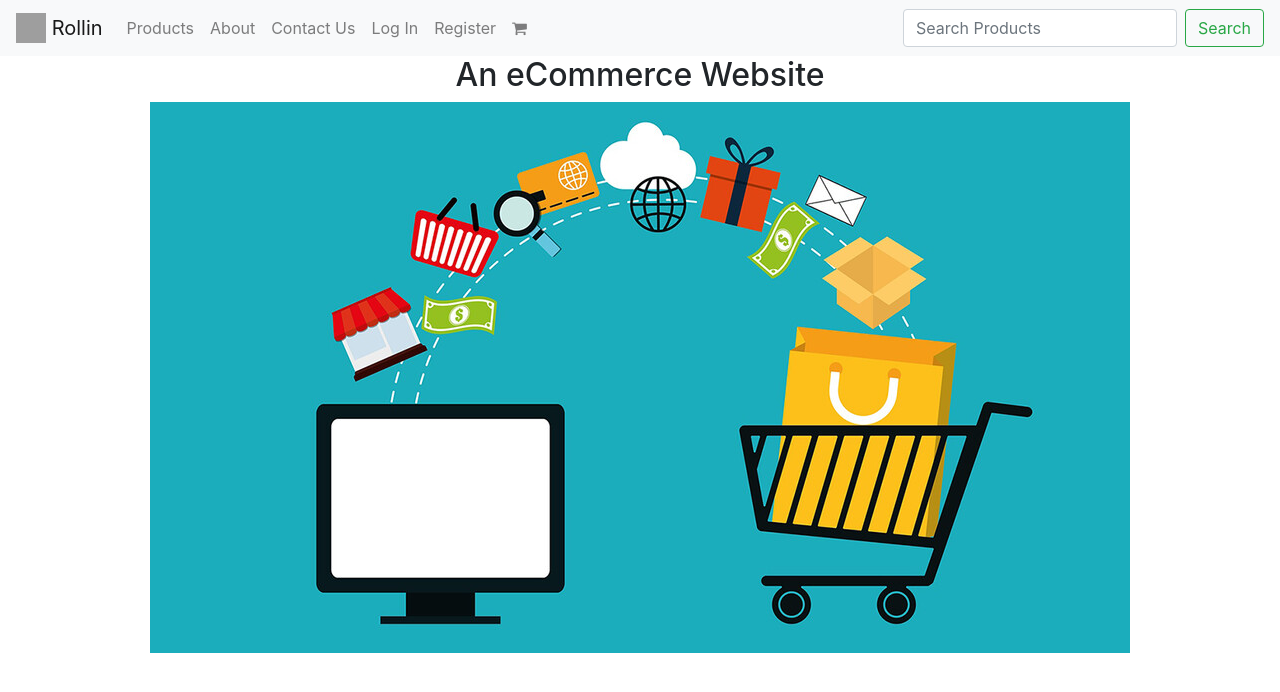
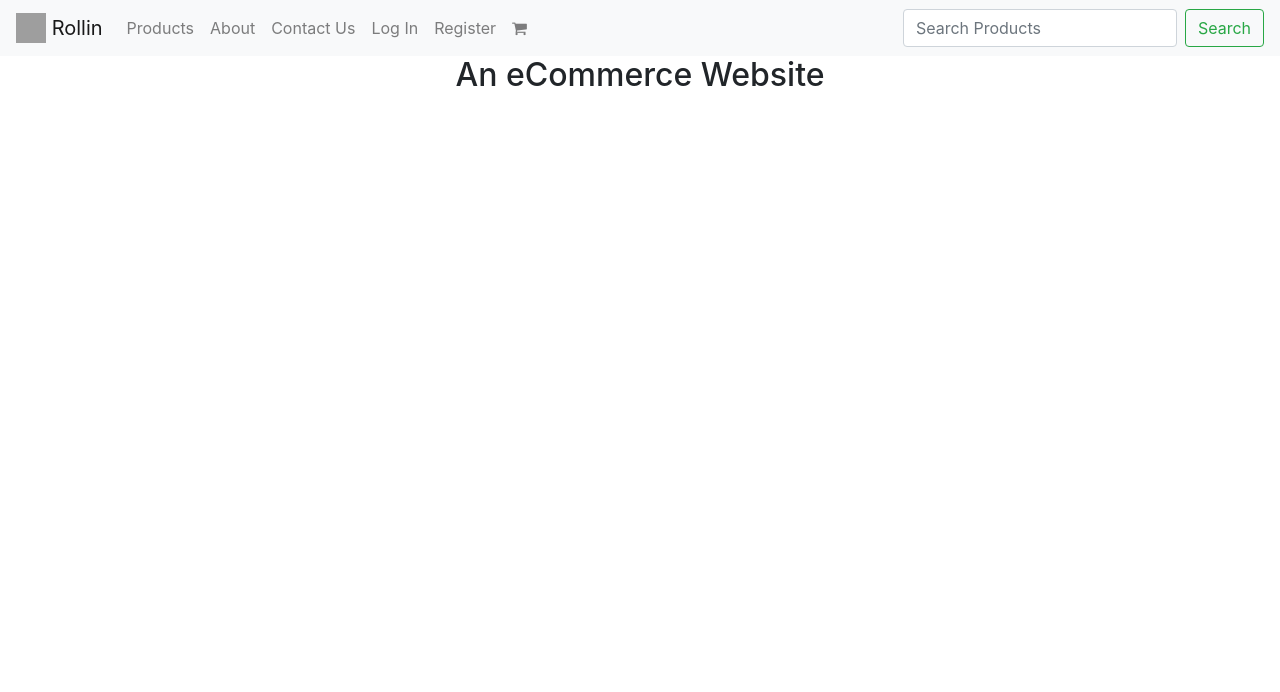
Before and after one commit to anonshubh/eCommerce-rostores-, a Django app: page / in a window 1280 px wide. Shown: the top 692 px of the page. Run offline with Django 3.2, Linux system fonts and the light colour scheme; some libraries are stand-ins or nearby versions; grey boxes are pictures that could not be loaded.

Commit message:
try-2 staticfiles

```diff
--- a/templates/home_page.html
+++ b/templates/home_page.html
@@ -1,5 +1,5 @@
 {% extends 'base.html' %}
-{% load static %}
+<!-- {% load static %} -->
 {% block title %}Rollin Stores{% endblock %}
 {% block content %}
 <h2 class="text-center">An eCommerce Website</h2>
@@ -7,7 +7,7 @@
 <div class="container" >
     <div class="row" >
         <div class="col-12 text-center " >
-            <img class="img-fluid" src="{% static 'images/home.jpg' %}" alt="Unable to load Img" >
+            <!-- <img class="img-fluid" src="{% static 'images/home.jpg' %}" alt="Unable to load Img" > -->
         </div>
     </div>
 </div>
```
